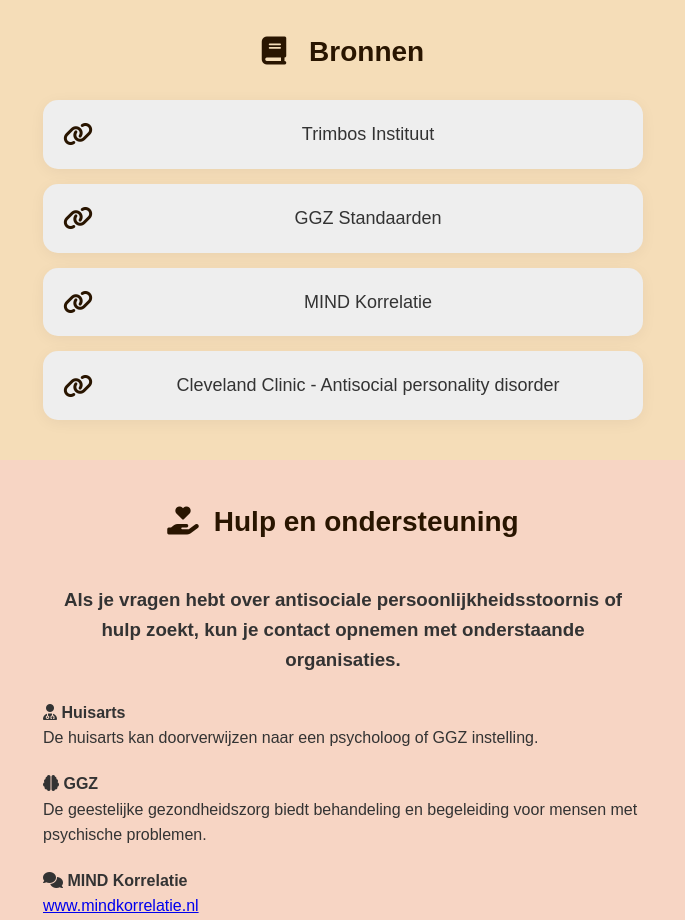
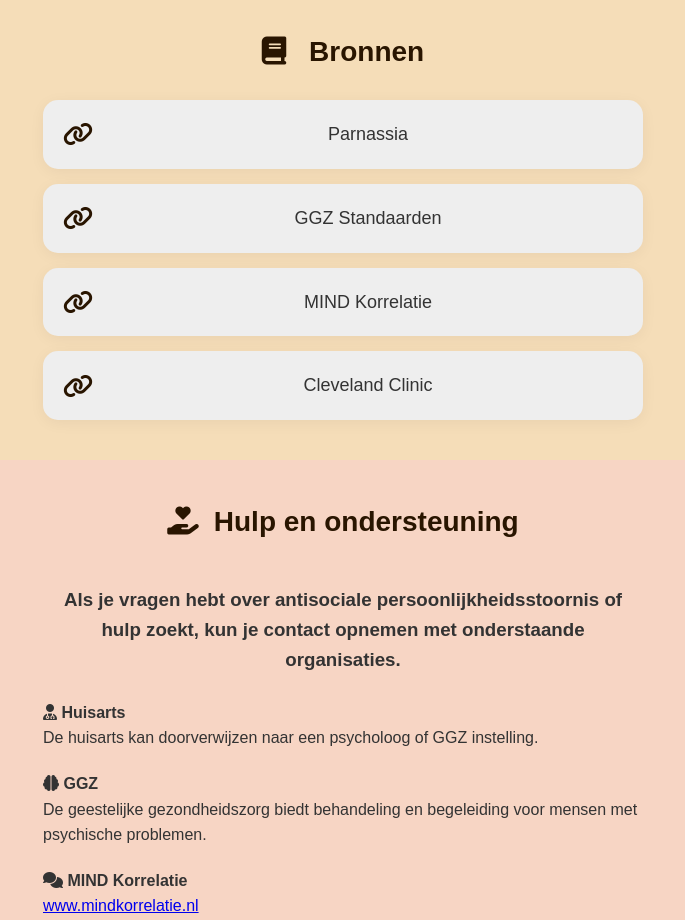
Before and after one commit to KTiny29/Antisociale-persoonlijkheidsstoornis-APS-Eindopdracht-Project, a plain HTML site: page index.html in a window 1280 px wide. Shown: the part 2740-3660 px from the top of the page, without its empty margins (297-982 px from the left). Drawn offline with Linux system fonts and the light colour scheme.

Commit message:
Update index.html
additional link changes

```diff
--- a/index.html
+++ b/index.html
@@ -193,21 +193,21 @@
             <div class="links-display">
                 <div class="link-item">
                     <i class="fas fa-link"></i>
-                    <a href="https://www.trimbos.nl" target="_blank" class="social-link">
-                        Trimbos Instituut
+                    <a href="https://www.parnassiagroep.nl/persoonlijkheidsstoornis/antisociale-persoonlijkheidsstoornis" target="_blank" class="social-link">
+                        Parnassia
                     </a>
                 </div>
 
                 <div class="link-item">
                     <i class="fas fa-link"></i>
-                    <a href="https://www.ggzstandaarden.nl" target="_blank" class="social-link">
+                    <a href="https://www.ggzstandaarden.nl/zorgstandaarden/persoonlijkheidsstoornissen/over-persoonlijkheidsstoornissen/wat-is-een-persoonlijkheidsstoornis/wat-zijn-de-classificaties-van-persoonlijkheidsstoornissen-volgens-de-dsm-5-tr" target="_blank" class="social-link">
                         GGZ Standaarden
                     </a>
                 </div>
 
                 <div class="link-item">
                     <i class="fas fa-link"></i>
-                    <a href="https://www.mindkorrelatie.nl" target="_blank" class="social-link">
+                    <a href="https://wijzijnmind.nl/psychische-klachten/psychipedia/antisociale-persoonlijkheidsstoornis?_gl=1*901dju*_gcl_au*ODM2ODQ0NjQwLjE3NzMwODcyNzY." target="_blank" class="social-link">
                         MIND Korrelatie
                     </a>
                 </div>
@@ -215,7 +215,7 @@
                 <div class="link-item">
                     <i class="fas fa-link"></i>
                     <a href="https://my.clevelandclinic.org/health/diseases/9657-antisocial-personality-disorder" target="_blank" class="social-link">
-                        Cleveland Clinic - Antisocial personality disorder
+                        Cleveland Clinic
                     </a>
                 </div>
             </div>
```
